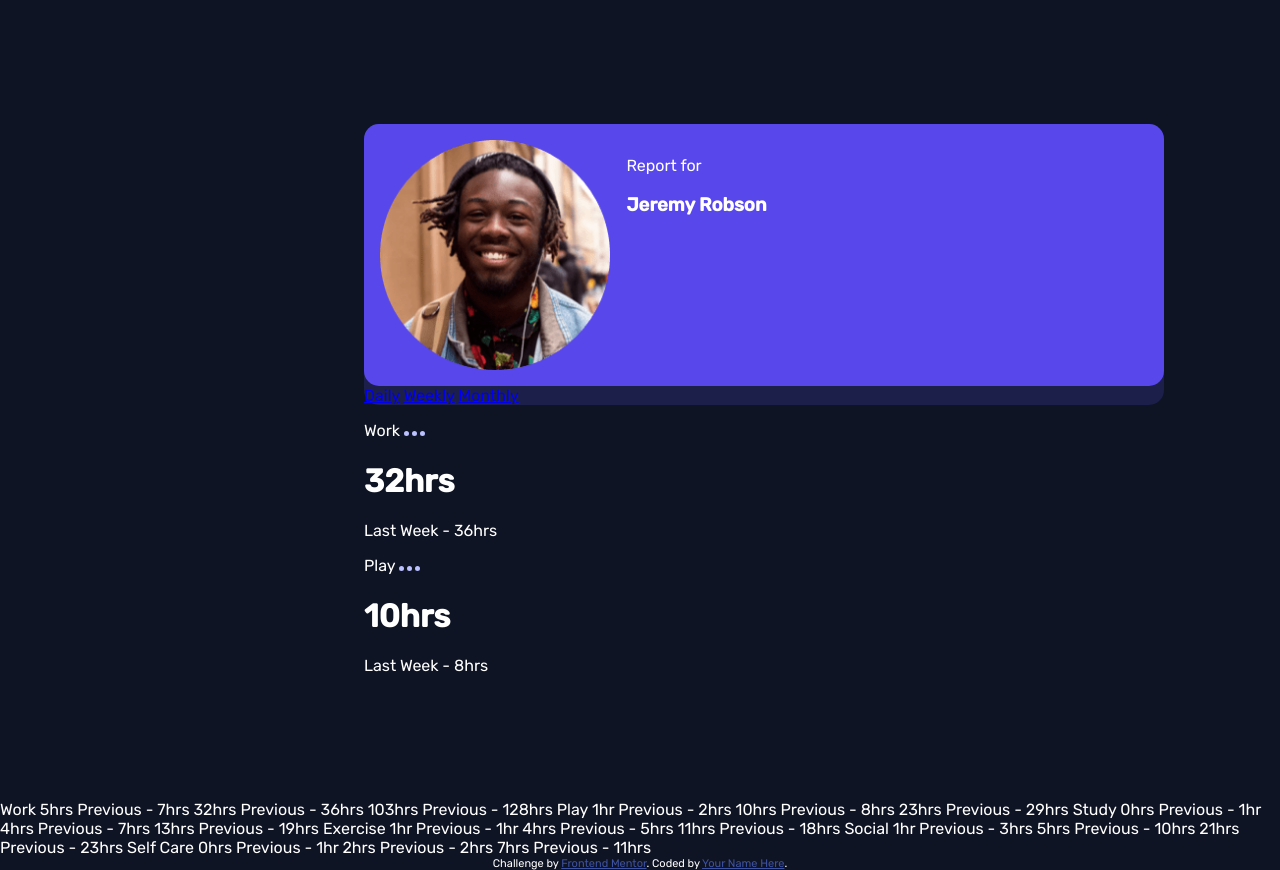
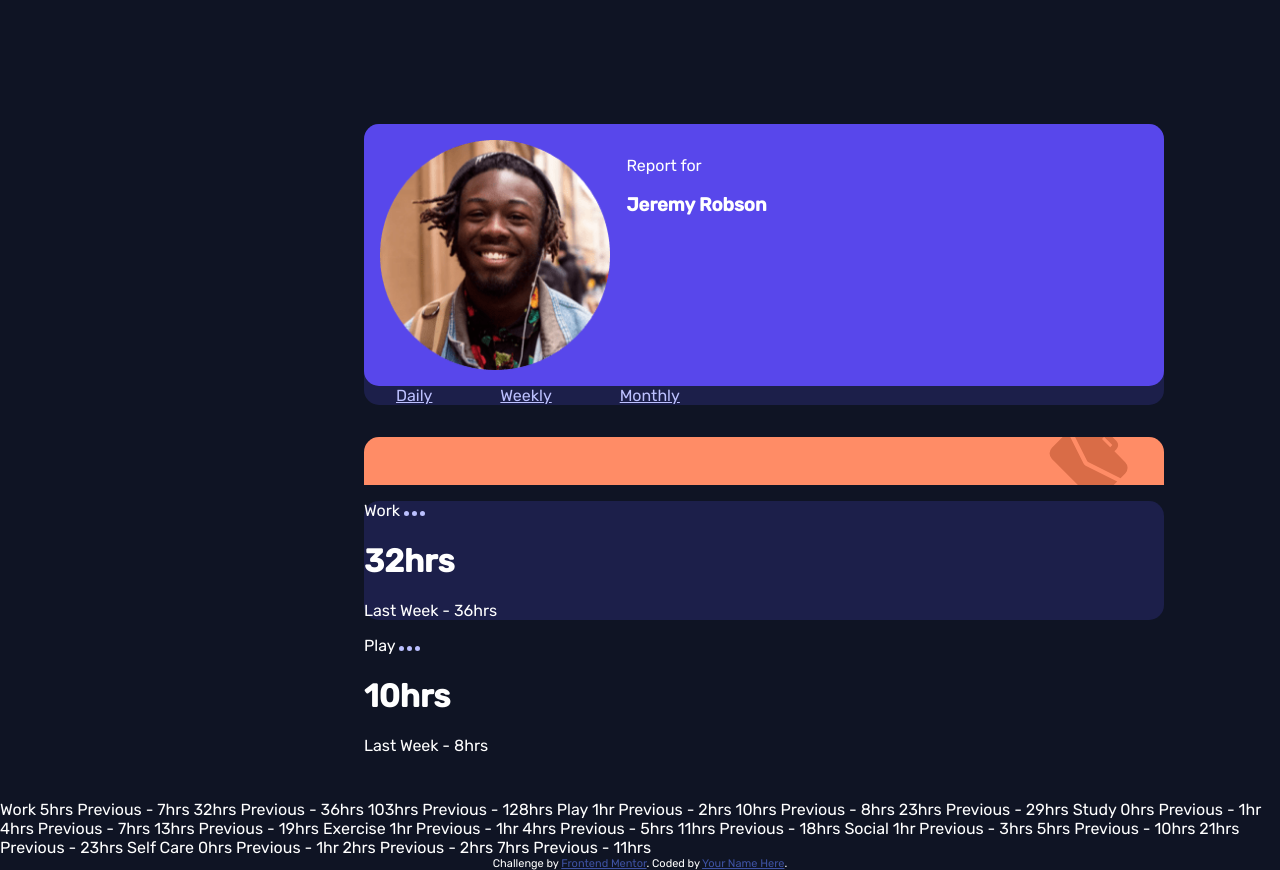
Before and after one commit to yuliia-p/Time-tracking-dashboard, a website: page index.html in a window 1280 px wide. Drawn offline with Linux system fonts and the light colour scheme.

Commit message:
working on styling

```diff
--- a/css/styles.css
+++ b/css/styles.css
@@ -21,3 +21,26 @@
   width: 30%;
   margin-right: 1rem;
 }
+
+div.stats a {
+  color: hsl(236deg, 100%, 87%);
+  margin: 2rem;
+}
+
+.background-work {
+  background-color: hsl(15deg, 100%, 70%);
+  background-image: url("/images/icon-work.svg");
+  background-repeat: no-repeat;
+  background-position: 95%;
+  height: 3rem;
+  border-radius: 15px 15px 0 0;
+  margin-top: 2rem;
+}
+
+.div-work {
+  background-color: hsl(235deg, 46%, 20%);
+  margin: 0;
+  border-radius: 15px;
+
+  /* padding-top: 3rem; */
+}
--- a/index.html
+++ b/index.html
@@ -39,11 +39,12 @@
         <div class="row">
           <div class="column-third">
             <div class="background-work">
-              <div>
-                <p>Work <img src="./images/icon-ellipsis.svg" alt=""></p>
-                <h1>32hrs</h1>
-                <p>Last Week - <span>36hrs</span></p>
-              </div>
+
+            </div>
+            <div class="div-work">
+              <p>Work <img src="./images/icon-ellipsis.svg" alt=""></p>
+              <h1>32hrs</h1>
+              <p>Last Week - <span>36hrs</span></p>
             </div>
           </div>
           <div class="column-third">
```
